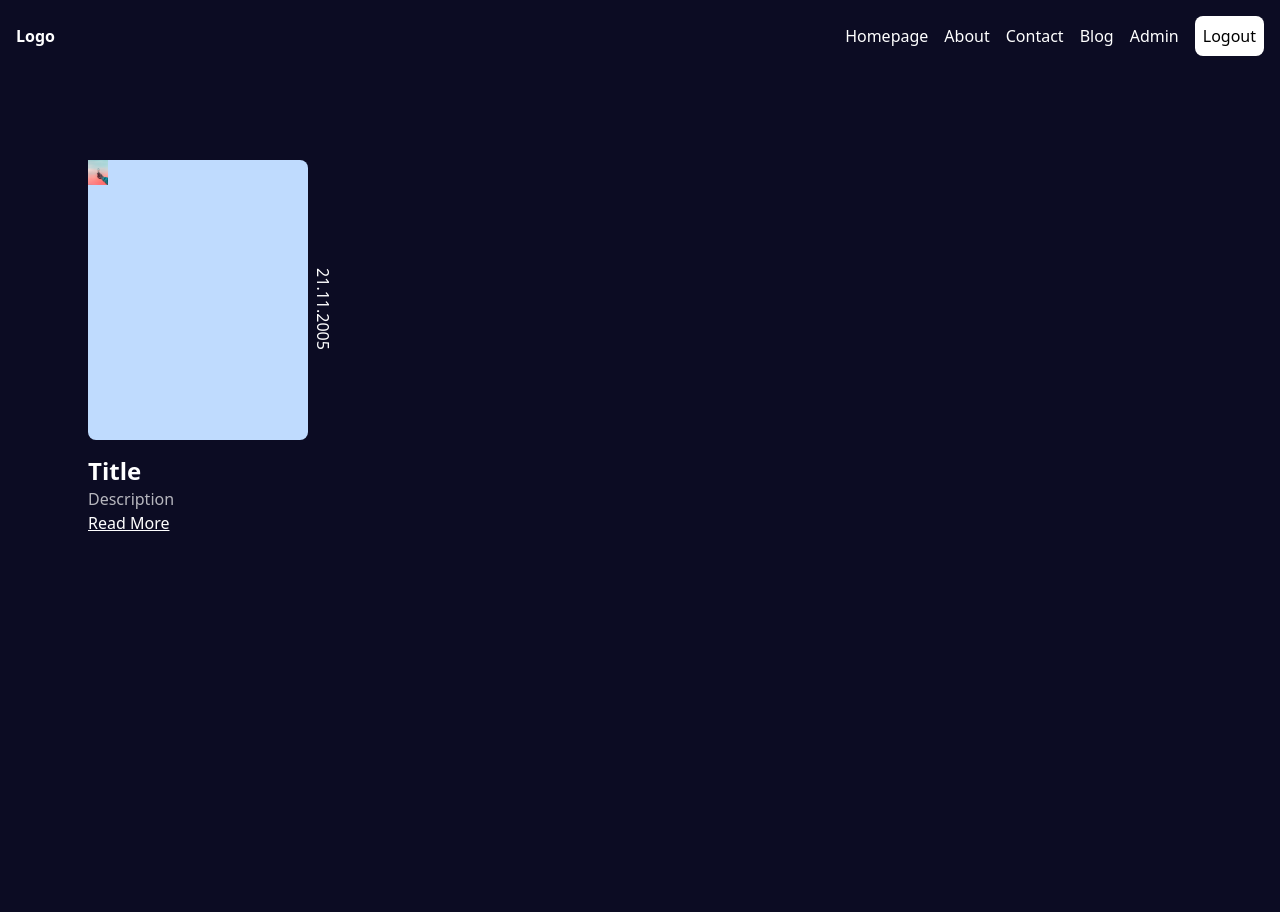
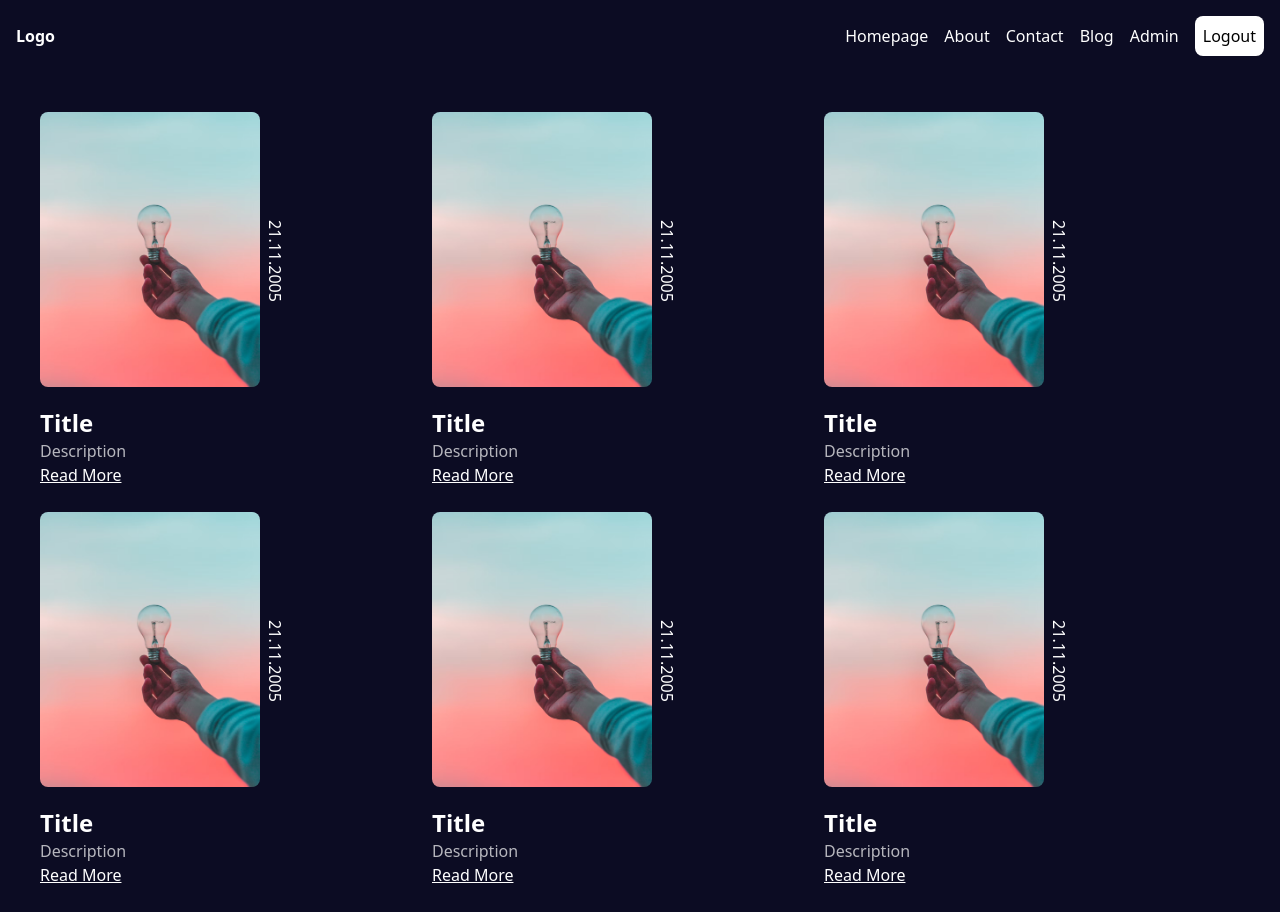
Before and after one commit to Sarthak-Daga/Justmee, a Next.js app: page /Blog in a window 1280 px wide. Before the commit the page ends 800 px from the top, so only its background shows below. Built offline with nearby package versions, Linux system fonts and the light colour scheme.

Commit message:
post page done

```diff
--- a/components/postcard/postcard.jsx
+++ b/components/postcard/postcard.jsx
@@ -1,20 +1,31 @@
 import React from "react";
-
-const postcard = () => {
+import Image from "next/image";
+import Link from "next/link";
+const Postcard = () => {
   return (
     <>
-      <div class="m-20 h-[400px] w-[250px] rounded-lg bg-[#0c0c23] flex flex-col gap-[15px] p-2 text-white">
-        <div class="flex gap-0">
-          <div class="bg-blue-200 h-[280px] w-[220px] rounded-lg">img</div>
-          <span class="rotate-90 absolute ml-[194px] mt-[137px]">
+      <div className="h-[400px] w-[250px] rounded-lg flex flex-col gap-[15px] text-white">
+        <div className="flex gap-0">
+          <div className="h-[280px] w-[220px] rounded-lg">
+            <Image
+              src="/hello.png"
+              layout="responsive"
+              width={230}
+              height={300}
+              objectFit="contain"
+              alt="Blog Post Image"
+              className="rounded-lg"
+            />
+          </div>
+          <span className="rotate-90 absolute ml-[194px] mt-[137px]">
             21.11.2005
           </span>
         </div>
         <div>
-          <h1 class="font-bold text-2xl ">Title</h1>
-          <p class="text-white opacity-70">Description</p>
-          <Link>
-            <span class="underline">Read More</span>
+          <h1 className="font-bold text-2xl ">Title</h1>
+          <p className="text-white opacity-70">Description</p>
+          <Link href={"/blog.jsx"}>
+            <span className="underline">Read More</span>
           </Link>
         </div>
       </div>
@@ -22,4 +33,4 @@ const postcard = () => {
   );
 };
 
-export default postcard;
+export default Postcard;
--- a/src/app/Blog/page.js
+++ b/src/app/Blog/page.js
@@ -1,29 +1,30 @@
-import React from 'react';
-import postcard from "../../../components/postcard/postcard";
-import Link from 'next/link';
-import Image from 'next/image';
+import React from "react";
+import Postcard from "../../../components/postcard/postcard";
 const Blog = () => {
   return (
     <>
-    <div class="m-20 h-[400px] w-[250px] rounded-lg flex flex-col gap-[15px] p-2 text-white">
-        <div class="flex gap-0">
-          <div class="bg-blue-200 h-[280px] w-[220px] rounded-lg">
-            <Image src={'/hello.png'} width={20} height={30}/>
-          </div>
-          <span class="rotate-90 absolute ml-[194px] mt-[137px]">
-            21.11.2005
-          </span>
+      <div className="flex flex-wrap gap-x-[20px] ml-10 mt-10">
+        <div className="w-[30%]">
+          <Postcard />
         </div>
-        <div>
-          <h1 class="font-bold text-2xl ">Title</h1>
-          <p class="text-white opacity-70">Description</p>
-          <Link href={"/blog.jsx"}>
-            <span class="underline">Read More</span>
-          </Link>
+        <div className="w-[30%]">
+          <Postcard />
+        </div>
+        <div className="w-[30%]">
+          <Postcard />
+        </div>
+        <div className="w-[30%]">
+          <Postcard />
+        </div>
+        <div className="w-[30%]">
+          <Postcard />
+        </div>
+        <div className="w-[30%]">
+          <Postcard />
         </div>
       </div>
     </>
-  )
-}
+  );
+};
 
-export default Blog
+export default Blog;
```
